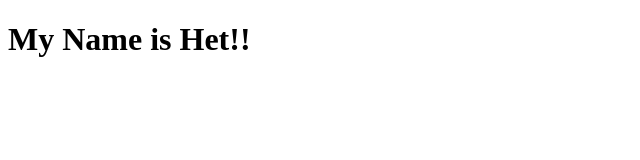
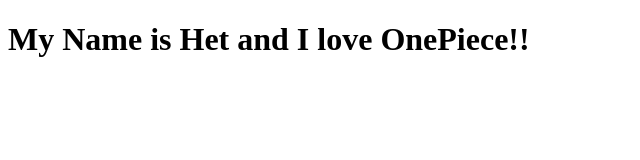
Before and after one commit to KingOCode/FirstEverProject, a plain HTML site: page index.html in a window 1280 px wide. Shown: the whole page, without its empty margins (0-640 px from the left). Drawn offline with Linux system fonts and the light colour scheme.

Commit message:
Added little info

```diff
--- a/index.html
+++ b/index.html
@@ -7,6 +7,6 @@
     <title>Document</title>
 </head>
 <body>
-    <h1>My Name is Het!!</h1>
+    <h1>My Name is Het and I love OnePiece!!</h1>
 </body>
 </html>
```
